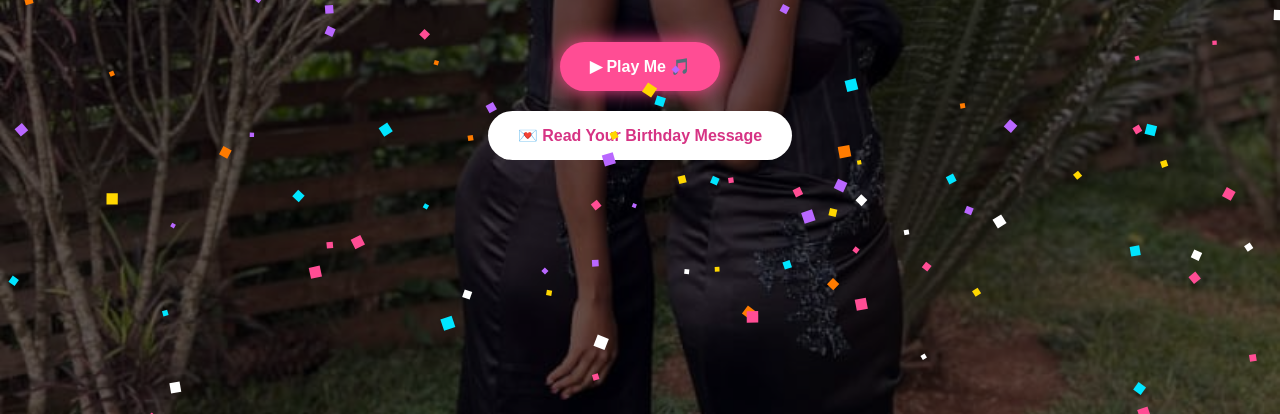
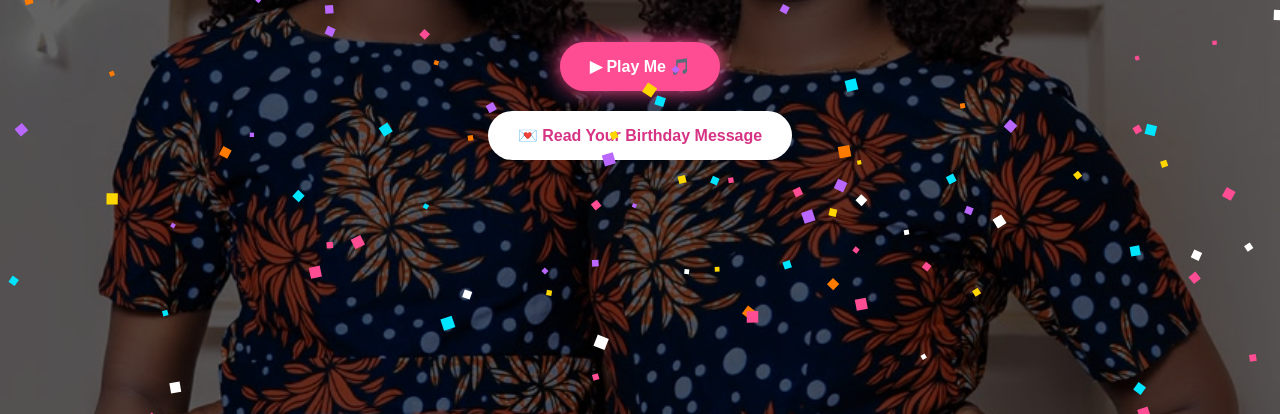
Before and after one commit to hubtechi/HAPPY-BIRTHDAY, a plain HTML site: page index.html in a window 1280 px wide. Shown: the part 386-800 px from the top of the page. Drawn offline with Linux system fonts and the light colour scheme.

Commit message:
Update index.html

```diff
--- a/index.html
+++ b/index.html
@@ -43,7 +43,7 @@ body {
 /* EIGHT BACKGROUND PICTURES */
 
 .slide:nth-child(1) {
-    background-image: url('p2.jpeg');
+    background-image: url('p4.jpeg');
     animation-delay: 0s;
 }
 
```
